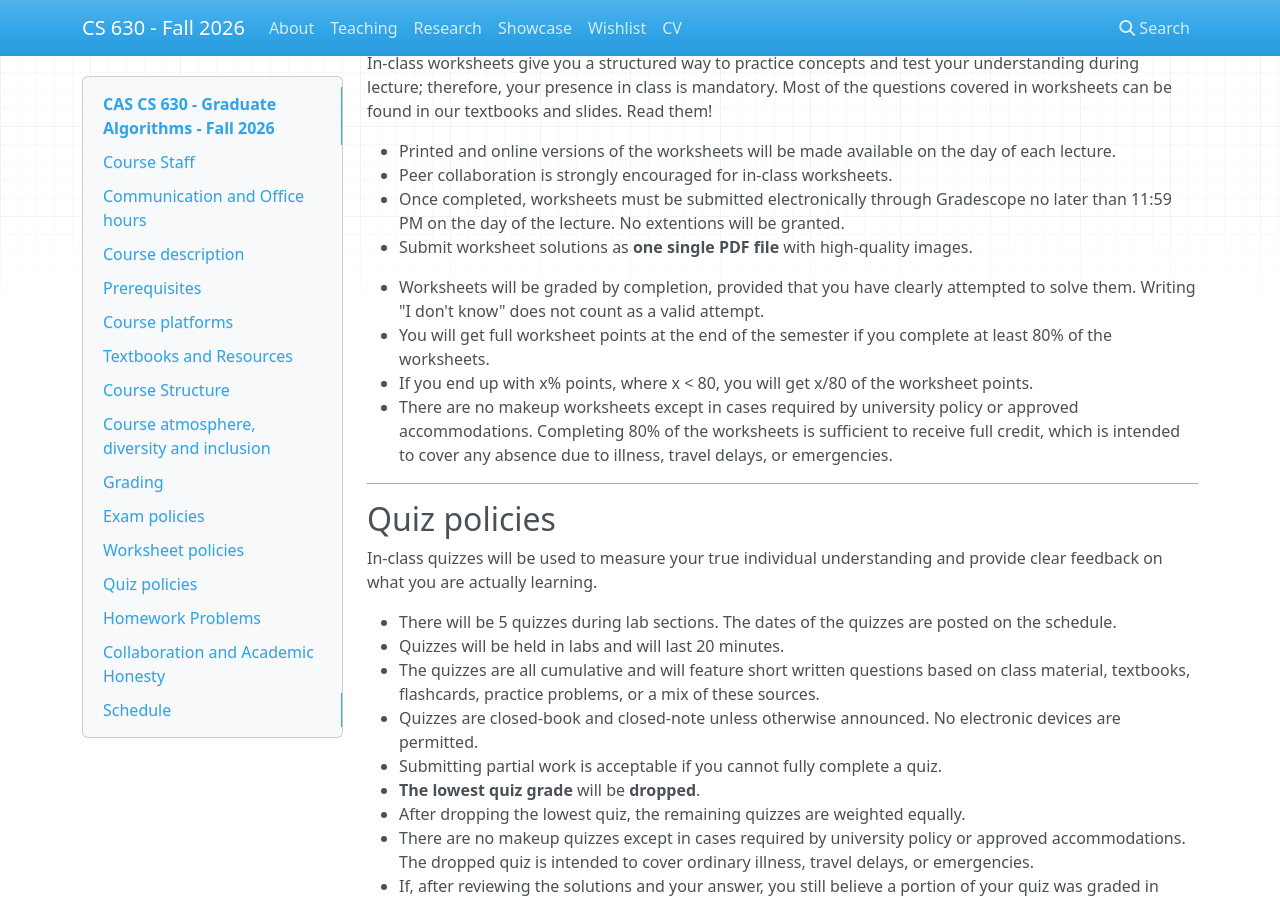
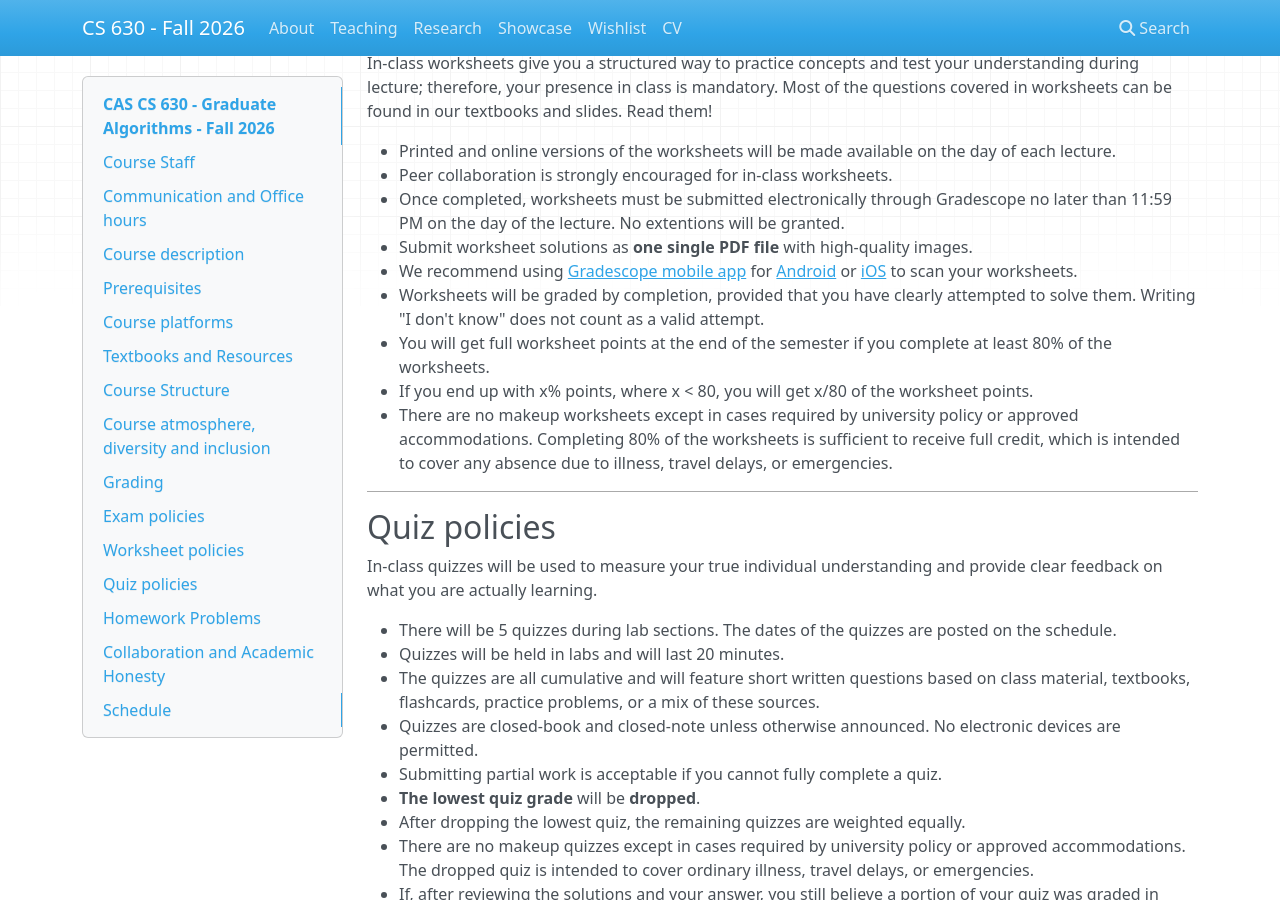
Before and after one commit to srtjanuario/2026.fall.cs630, an MkDocs documentation site: the page built from docs/index.md, in a window 1280 px wide and 900 px high, scrolled down 4494 px. Built offline with MkDocs 1.6.1, drawn with Linux system fonts in a browser that asks for light colours; nearby versions of some CDN libraries.

Commit message:
Uncomment Gradescope mobile app recommendation

```diff
--- a/docs/index.md
+++ b/docs/index.md
@@ -175,7 +175,7 @@ In-class worksheets give you a structured way to practice concepts and test your
 * Peer collaboration is strongly encouraged for in-class worksheets.
 * Once completed, worksheets must be submitted electronically through Gradescope no later than 11:59 PM on the day of the lecture. No extentions will be granted.
 * Submit worksheet solutions as **one single PDF file** with high-quality images.
-<!-- * We recommend using [Gradescope mobile app](https://guides.gradescope.com/hc/en-us/articles/22016028459789-Using-the-Gradescope-Mobile-App-for-Students#h_01HH0C6Z9XD5NARRNN5SANHM5C) for [Android](https://play.google.com/store/apps/details?id=com.gradescope.student&hl=en_US) or [iOS](https://apps.apple.com/us/app/gradescope/id1563280912) to scan your worksheets. -->
+* We recommend using [Gradescope mobile app](https://guides.gradescope.com/hc/en-us/articles/22016028459789-Using-the-Gradescope-Mobile-App-for-Students#h_01HH0C6Z9XD5NARRNN5SANHM5C) for [Android](https://play.google.com/store/apps/details?id=com.gradescope.student&hl=en_US) or [iOS](https://apps.apple.com/us/app/gradescope/id1563280912) to scan your worksheets.
 * Worksheets will be graded by completion, provided that you have clearly attempted to solve them. Writing "I don't know" does not count as a valid attempt.
 * You will get full worksheet points at the end of the semester if you complete at least 80% of the worksheets.
 * If you end up with x% points, where x < 80, you will get x/80 of the worksheet points.
```
